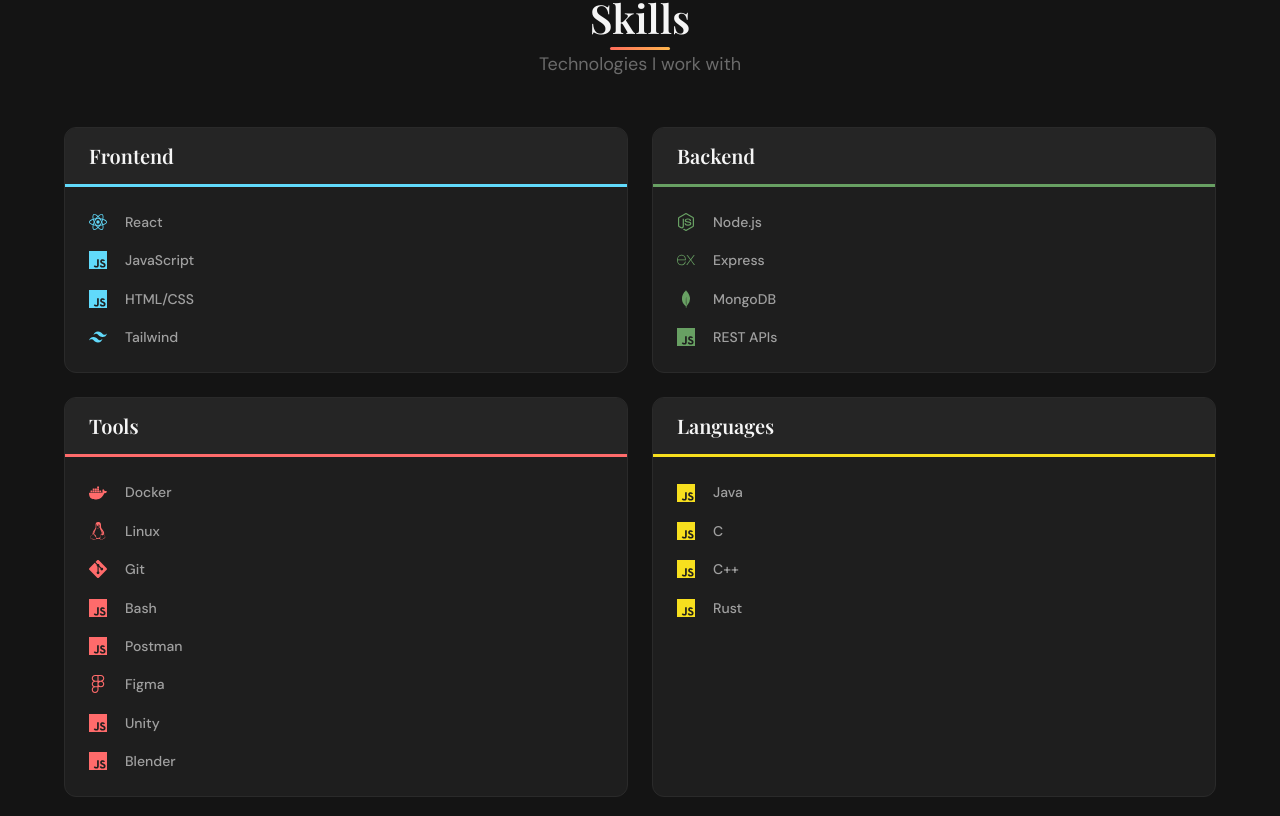
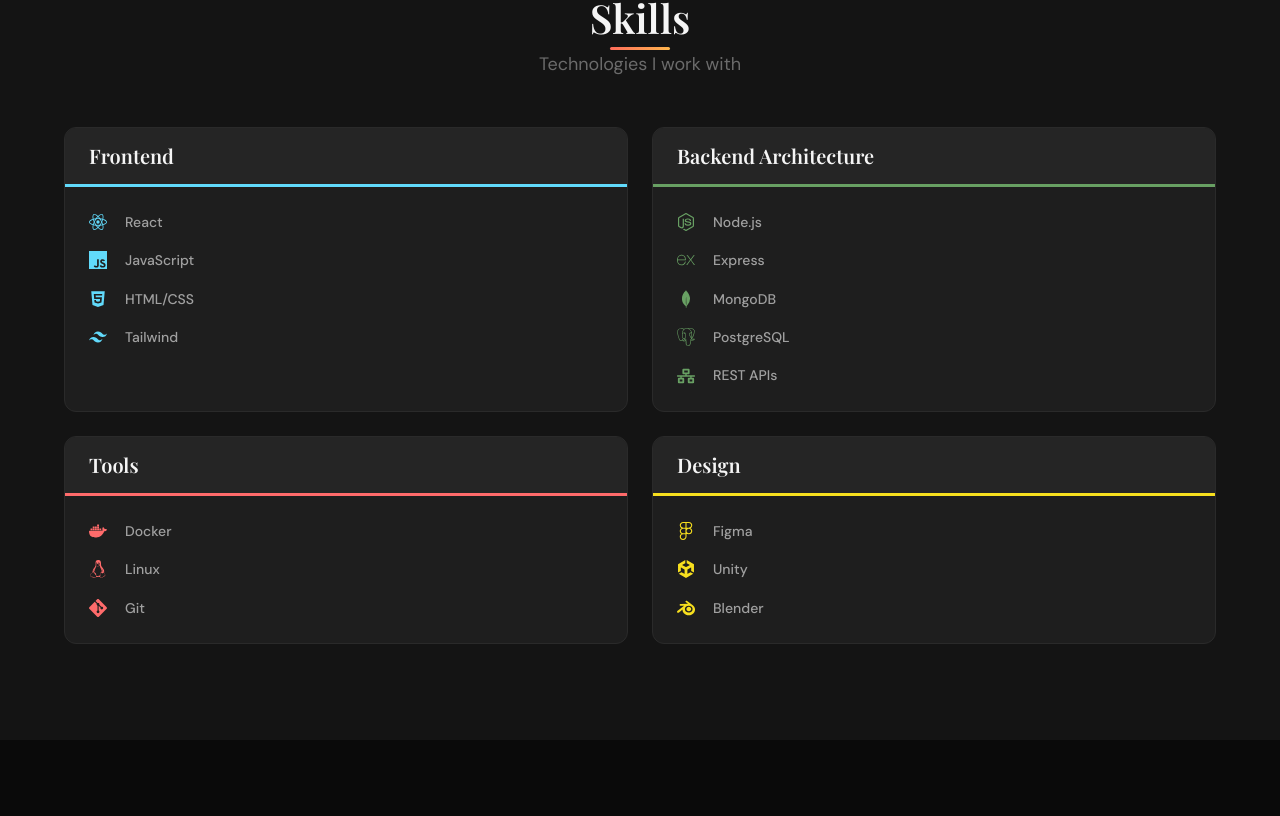
Before and after one commit to vineet1cg/PORTFOLIO, a React (Vite) app: page / in a window 1280 px wide. Shown: the part 1264-2080 px from the top of the page. Built offline with nearby package versions, Linux system fonts and the light colour scheme.

Commit message:
Update Skills: 4 categories with proper icons

```diff
--- a/src/components/Skills.jsx
+++ b/src/components/Skills.jsx
@@ -1,47 +1,50 @@
 import { motion } from 'framer-motion'
-import { FaHtml5, FaCss3Alt, FaNetworkWired } from 'react-icons/fa'
+import { FaHtml5, FaNetworkWired } from 'react-icons/fa'
 import {
   SiJavascript, SiReact, SiTailwindcss,
-  SiNodedotjs, SiExpress, SiMongodb,
-  SiDocker, SiGit, SiFigma, SiLinux
+  SiNodedotjs, SiExpress, SiMongodb, SiPostgresql,
+  SiDocker, SiGit, SiFigma, SiLinux, SiBlender, SiUnity
 } from 'react-icons/si'
 import styles from './Skills.module.css'
-import { portfolioData } from '../data/portfolioData'
-
-const skillIcons = {
-  'HTML': FaHtml5,
-  'CSS': FaCss3Alt,
-  'JavaScript': SiJavascript,
-  'React': SiReact,
-  'Tailwind': SiTailwindcss,
-  'Node.js': SiNodedotjs,
-  'Express': SiExpress,
-  'MongoDB': SiMongodb,
-  'Docker': SiDocker,
-  'Git': SiGit,
-  'Figma': SiFigma,
-  'Linux': SiLinux
-}
 
 const skillCategories = [
   {
     title: 'Frontend',
-    skills: portfolioData.skills.frontend,
+    skills: [
+      { name: 'React', icon: SiReact },
+      { name: 'JavaScript', icon: SiJavascript },
+      { name: 'HTML/CSS', icon: FaHtml5 },
+      { name: 'Tailwind', icon: SiTailwindcss },
+    ],
     color: '#61DAFB'
   },
   {
-    title: 'Backend',
-    skills: portfolioData.skills.backend,
+    title: 'Backend Architecture',
+    skills: [
+      { name: 'Node.js', icon: SiNodedotjs },
+      { name: 'Express', icon: SiExpress },
+      { name: 'MongoDB', icon: SiMongodb },
+      { name: 'PostgreSQL', icon: SiPostgresql },
+      { name: 'REST APIs', icon: FaNetworkWired },
+    ],
     color: '#68A063'
   },
   {
     title: 'Tools',
-    skills: [...portfolioData.skills.devops, ...portfolioData.skills.tools],
+    skills: [
+      { name: 'Docker', icon: SiDocker },
+      { name: 'Linux', icon: SiLinux },
+      { name: 'Git', icon: SiGit },
+    ],
     color: '#FF6B6B'
   },
   {
-    title: 'Languages',
-    skills: portfolioData.skills.languages,
+    title: 'Design',
+    skills: [
+      { name: 'Figma', icon: SiFigma },
+      { name: 'Unity', icon: SiUnity },
+      { name: 'Blender', icon: SiBlender },
+    ],
     color: '#F7DF1E'
   }
 ]
@@ -75,11 +78,9 @@
                 <h3 className={styles.categoryTitle}>{category.title}</h3>
               </div>
               <div className={styles.skillList}>
-                {category.skills.map((skill, skillIndex) => {
-                  const Icon = skillIcons[skill] || SiJavascript
-                  return (
+                {category.skills.map((skill, skillIndex) => (
                   <motion.div
-                      key={skill}
+                    key={skill.name}
                     className={styles.skillItem}
                     initial={{ opacity: 0, x: -10 }}
                     whileInView={{ opacity: 1, x: 0 }}
@@ -88,12 +89,11 @@
                     whileHover={{ x: 5 }}
                   >
                     <span className={styles.skillIcon} style={{ color: category.color }}>
-                        <Icon />
+                      <skill.icon />
                     </span>
-                      <span className={styles.skillName}>{skill}</span>
+                    <span className={styles.skillName}>{skill.name}</span>
                   </motion.div>
-                  )
-                })}
+                ))}
               </div>
             </motion.div>
           ))}
```
Lines whose indentation alone changed are shown as unchanged.
